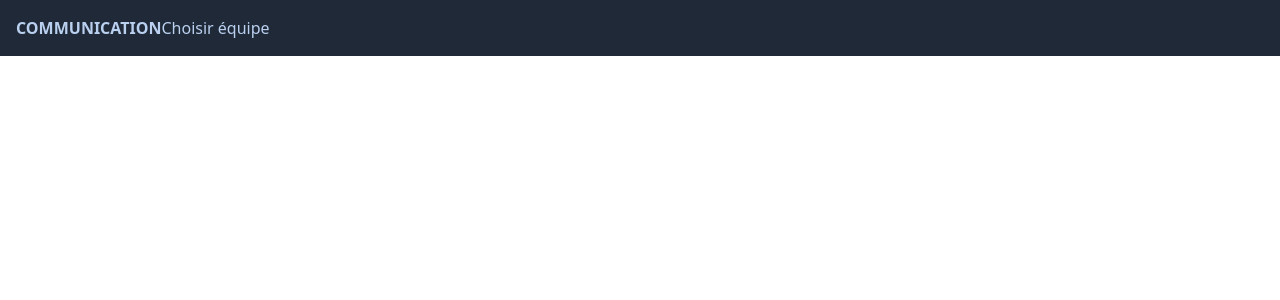
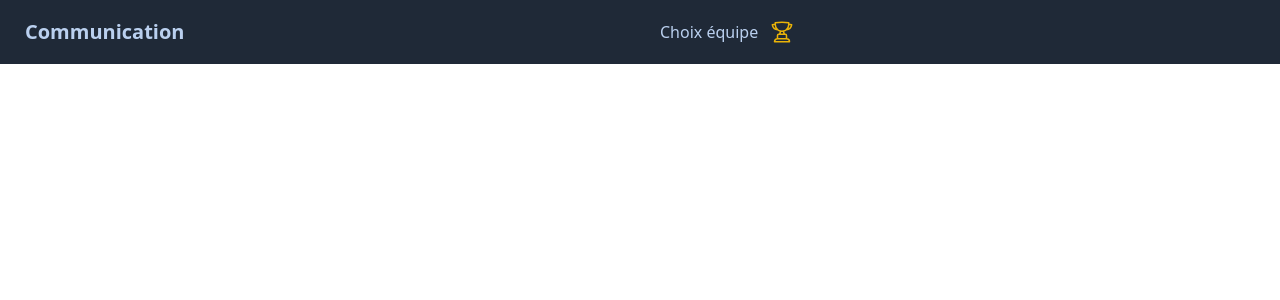
Before and after one commit to Nuageblanc7000/game_project, a React (Create React App) app: page / in a window 1280 px wide. Shown: the top 300 px of the page. Built offline with nearby package versions, Linux system fonts and the light colour scheme.

Commit message:
Modification header

```diff
--- a/src/components/Header.jsx
+++ b/src/components/Header.jsx
@@ -1,11 +1,76 @@
 const Header = () => {
   return (
-    <header className="bg-neutral p-4 flex">
-      <span className="text-neutral-content font-semibold uppercase">
-        Communication
-      </span>
-      <div className="text-neutral-content">Choisir équipe</div>
-    </header>
+    <div className="navbar bg-neutral text-neutral-content">
+      <div className="flex-1">
+        <a href="#" className="btn btn-ghost normal-case text-xl">
+          Communication
+        </a>
+      </div>
+      <div className="flex-1">
+        <ul className="menu menu-horizontal px-1">
+          <li tabIndex={0}>
+            <a>
+              Choix équipe
+              <svg
+                xmlns="http://www.w3.org/2000/svg"
+                fill="none"
+                viewBox="0 0 24 24"
+                strokeWidth={1.5}
+                stroke="currentColor"
+                className="w-6 h-6 text-yellow-500"
+              >
+                <path
+                  strokeLinecap="round"
+                  strokeLinejoin="round"
+                  d="M16.5 18.75h-9m9 0a3 3 0 013 3h-15a3 3 0 013-3m9 0v-3.375c0-.621-.503-1.125-1.125-1.125h-.871M7.5 18.75v-3.375c0-.621.504-1.125 1.125-1.125h.872m5.007 0H9.497m5.007 0a7.454 7.454 0 01-.982-3.172M9.497 14.25a7.454 7.454 0 00.981-3.172M5.25 4.236c-.982.143-1.954.317-2.916.52A6.003 6.003 0 007.73 9.728M5.25 4.236V4.5c0 2.108.966 3.99 2.48 5.228M5.25 4.236V2.721C7.456 2.41 9.71 2.25 12 2.25c2.291 0 4.545.16 6.75.47v1.516M7.73 9.728a6.726 6.726 0 002.748 1.35m8.272-6.842V4.5c0 2.108-.966 3.99-2.48 5.228m2.48-5.492a46.32 46.32 0 012.916.52 6.003 6.003 0 01-5.395 4.972m0 0a6.726 6.726 0 01-2.749 1.35m0 0a6.772 6.772 0 01-3.044 0"
+                />
+              </svg>
+            </a>
+
+            <ul className="p-2 bg-neutral">
+              <li>
+                <a href="#">
+                  Equipe A
+                  <svg
+                    xmlns="http://www.w3.org/2000/svg"
+                    fill="#f87171"
+                    viewBox="0 0 24 24"
+                    strokeWidth={1.5}
+                    stroke="none"
+                    className="w-6 h-6"
+                  >
+                    <path
+                      strokeLinecap="round"
+                      strokeLinejoin="round"
+                      d="M15.75 6a3.75 3.75 0 11-7.5 0 3.75 3.75 0 017.5 0zM4.501 20.118a7.5 7.5 0 0114.998 0A17.933 17.933 0 0112 21.75c-2.676 0-5.216-.584-7.499-1.632z"
+                    />
+                  </svg>
+                </a>
+              </li>
+              <li>
+                <a href="">
+                  Equipe B
+                  <svg
+                    xmlns="http://www.w3.org/2000/svg"
+                    fill="#60a5fa"
+                    viewBox="0 0 24 24"
+                    strokeWidth={1.5}
+                    stroke="none"
+                    className="w-6 h-6"
+                  >
+                    <path
+                      strokeLinecap="round"
+                      strokeLinejoin="round"
+                      d="M15.75 6a3.75 3.75 0 11-7.5 0 3.75 3.75 0 017.5 0zM4.501 20.118a7.5 7.5 0 0114.998 0A17.933 17.933 0 0112 21.75c-2.676 0-5.216-.584-7.499-1.632z"
+                    />
+                  </svg>
+                </a>
+              </li>
+            </ul>
+          </li>
+        </ul>
+      </div>
+    </div>
   );
 };
 
```
